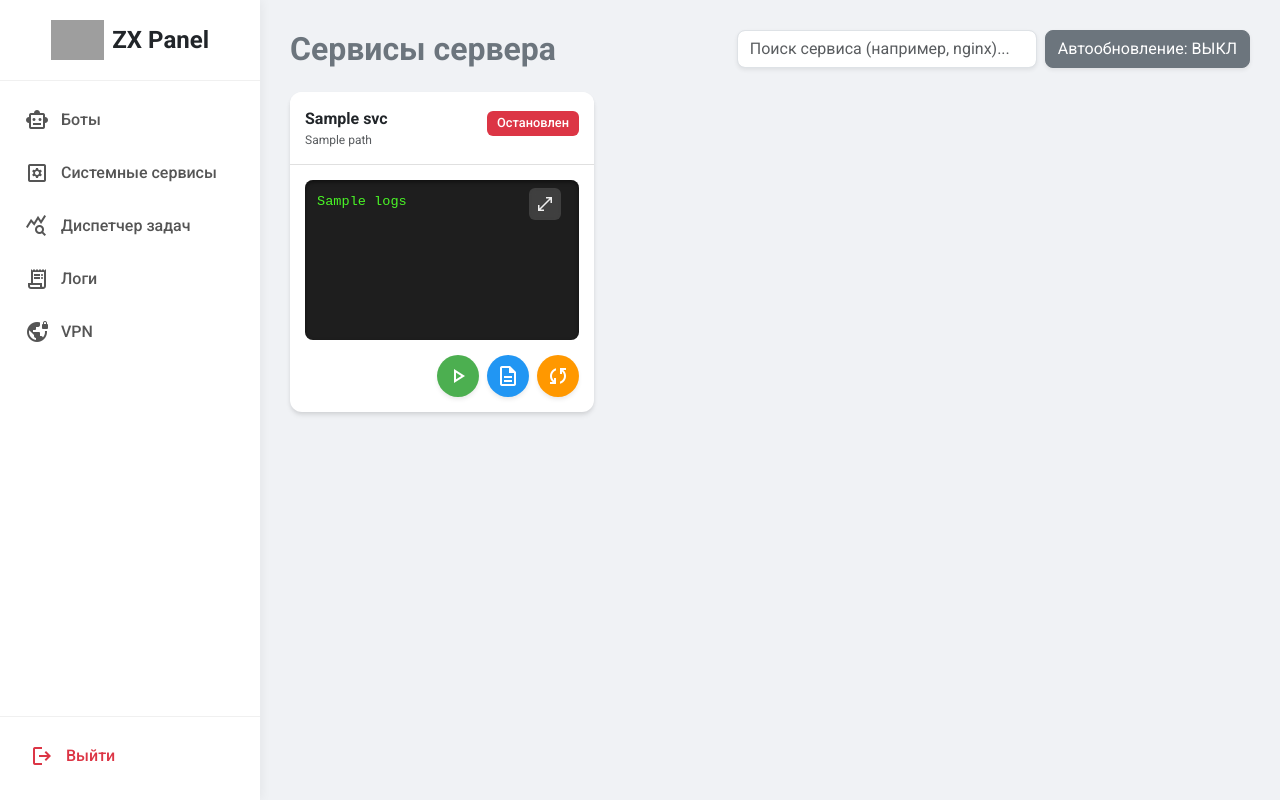
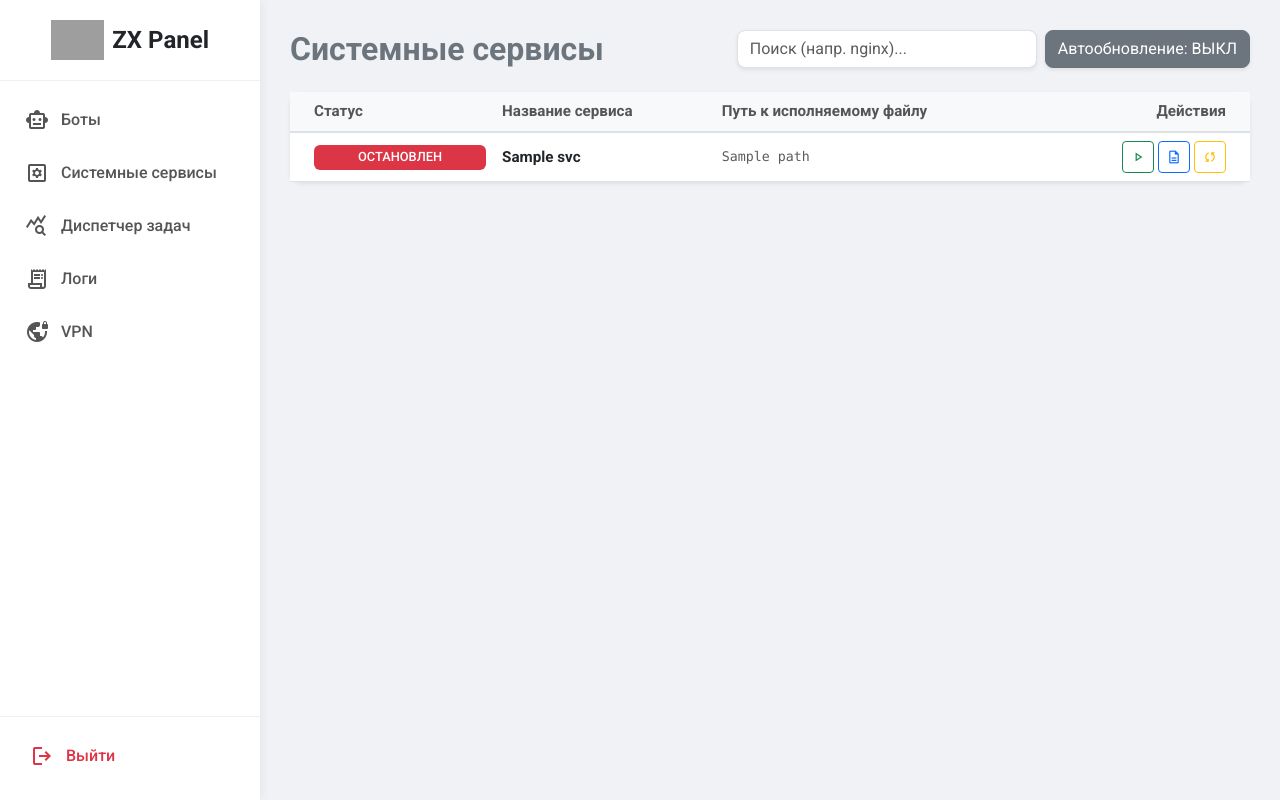
Before and after one commit to Zotic/webpanel, a Flask app: template templates/services.html in a window 1280 px wide. Run offline with Flask 3, Linux system fonts and the light colour scheme; the template is opened without the code that fills it: most values are stand-ins (such as "Sample title", 1, 10 or a date in 2020); grey boxes are pictures that could not be loaded.

Commit message:
Update services.html

```diff
--- a/templates/services.html
+++ b/templates/services.html
@@ -2,50 +2,57 @@
 
 {% block content %}
 <div class="d-flex justify-content-between align-items-center mb-4 flex-wrap gap-3">
-    <h2 class="fw-bold text-secondary mb-0">Сервисы сервера</h2>
+    <h2 class="fw-bold text-secondary mb-0">Системные сервисы</h2>
 
     <div class="d-flex flex-wrap gap-2 flex-grow-1 justify-content-lg-end">
-        <input type="text" id="searchInput" onkeyup="filterServices()" class="form-control shadow-sm" placeholder="Поиск сервиса (например, nginx)..." style="max-width: 300px; border-radius: 8px;">
+        <input type="text" id="searchInput" onkeyup="filterServices()" class="form-control shadow-sm" placeholder="Поиск (напр. nginx)..." style="max-width: 300px; border-radius: 8px;">
         <button id="autoRefreshBtn" class="btn btn-secondary shadow-sm" onclick="toggleAutoRefresh()" style="border-radius: 8px; white-space: nowrap;">
             Автообновление: ВЫКЛ
         </button>
     </div>
 </div>
 
-<div class="row row-cols-1 row-cols-lg-2 row-cols-xl-3 g-4" id="botsContainer">
-    {% for svc in services %}
-    <div class="col bot-col" id="bot-{{ svc.name }}">
-        <div class="card bot-card">
-            <div class="card-header d-flex justify-content-between align-items-start">
-                <div style="max-width: 70%;">
-                    <strong class="text-truncate d-block" title="{{ svc.name }}">{{ svc.name }}</strong>
-                    <!-- Обычный вывод пути без иконок -->
-                    <small class="text-muted d-block text-truncate" title="{{ svc.path }}" style="font-size: 0.75rem;">
-                        {{ svc.path }}
-                    </small>
-                </div>
-                <span id="badge-{{ svc.name }}" class="badge {% if svc.active %}bg-success{% else %}bg-danger{% endif %} mt-1">
-                    {% if svc.active %}Активен{% else %}Остановлен{% endif %}
-                </span>
-            </div>
-            <div class="card-body-wrapper">
-                <div class="log-container">
-                    <button class="fullscreen-btn" onclick="openFullLogs('{{ svc.name }}')" title="На полный экран">
-                        <span class="material-symbols-outlined">open_in_full</span>
-                    </button>
-                    <div class="log-box" id="logs-{{ svc.name }}">{{ svc.logs }}</div>
-                </div>
-                <div class="action-buttons">
-                    <button id="toggle-btn-{{ svc.name }}" class="action-btn {% if svc.active %}btn-red{% else %}btn-green{% endif %}" onclick="botAction('{{ svc.name }}', '{% if svc.active %}stop{% else %}start{% endif %}')">
-                        <span class="material-symbols-outlined">{% if svc.active %}stop_circle{% else %}play_arrow{% endif %}</span>
-                    </button>
-                    <button class="action-btn btn-blue" onclick="botAction('{{ svc.name }}', 'logs')"><span class="material-symbols-outlined">description</span></button>
-                    <button class="action-btn btn-orange" onclick="botAction('{{ svc.name }}', 'restart')"><span class="material-symbols-outlined">sync</span></button>
-                </div>
-            </div>
+<div class="card border-0 shadow-sm mb-4">
+    <div class="card-body p-0">
+        <div class="table-responsive" style="max-height: 75vh; overflow-y: auto;">
+            <table class="table align-middle mb-0 text-nowrap">
+                <thead class="table-light position-sticky top-0" style="z-index: 10;">
+                    <tr>
+                        <th class="ps-4">Статус</th>
+                        <th>Название сервиса</th>
+                        <th>Путь к исполняемому файлу</th>
+                        <th class="pe-4 text-end">Действия</th>
+                    </tr>
+                </thead>
+                <tbody id="servicesContainer">
+                    {% for svc in services %}
+                    <tr class="svc-row" id="row-{{ svc.name }}">
+                        <td class="ps-4">
+                            <span id="badge-{{ svc.name }}" class="badge {% if svc.active %}bg-success{% else %}bg-danger{% endif %} w-100">
+                                {% if svc.active %}АКТИВЕН{% else %}ОСТАНОВЛЕН{% endif %}
+                            </span>
+                        </td>
+                        <td class="fw-bold text-dark svc-name">{{ svc.name }}</td>
+                        <td class="text-muted small font-monospace" style="max-width: 300px; overflow: hidden; text-overflow: ellipsis;" title="{{ svc.path }}">{{ svc.path }}</td>
+                        <td class="pe-4 text-end">
+                            <div class="d-flex justify-content-end gap-1">
+                                <button id="toggle-btn-{{ svc.name }}" class="btn btn-sm {% if svc.active %}btn-outline-danger{% else %}btn-outline-success{% endif %} d-flex align-items-center justify-content-center p-1" onclick="botAction('{{ svc.name }}', '{% if svc.active %}stop{% else %}start{% endif %}')" title="{% if svc.active %}Остановить{% else %}Запустить{% endif %}" style="width: 32px; height: 32px;">
+                                    <span class="material-symbols-outlined fs-6">{% if svc.active %}stop_circle{% else %}play_arrow{% endif %}</span>
+                                </button>
+                                <button class="btn btn-sm btn-outline-primary d-flex align-items-center justify-content-center p-1" onclick="botAction('{{ svc.name }}', 'logs')" title="Показать логи" style="width: 32px; height: 32px;">
+                                    <span class="material-symbols-outlined fs-6">description</span>
+                                </button>
+                                <button class="btn btn-sm btn-outline-warning d-flex align-items-center justify-content-center p-1" onclick="botAction('{{ svc.name }}', 'restart')" title="Перезапустить" style="width: 32px; height: 32px;">
+                                    <span class="material-symbols-outlined fs-6">sync</span>
+                                </button>
+                            </div>
+                        </td>
+                    </tr>
+                    {% endfor %}
+                </tbody>
+            </table>
         </div>
     </div>
-    {% endfor %}
 </div>
 
 <!-- Модальное окно: Полные логи -->
@@ -57,7 +64,7 @@
                 <button type="button" class="btn-close btn-close-white" data-bs-dismiss="modal"></button>
             </div>
             <div class="modal-body p-0">
-                <div class="log-box full-log-box" id="fullLogsContent">Загрузка...</div>
+                <div class="log-box full-log-box" id="fullLogsContent" style="height: 70vh; padding: 15px; background: #1e1e1e; color: #4af626; font-family: monospace; overflow-y: auto; white-space: pre-wrap;">Загрузка...</div>
             </div>
         </div>
     </div>
```
